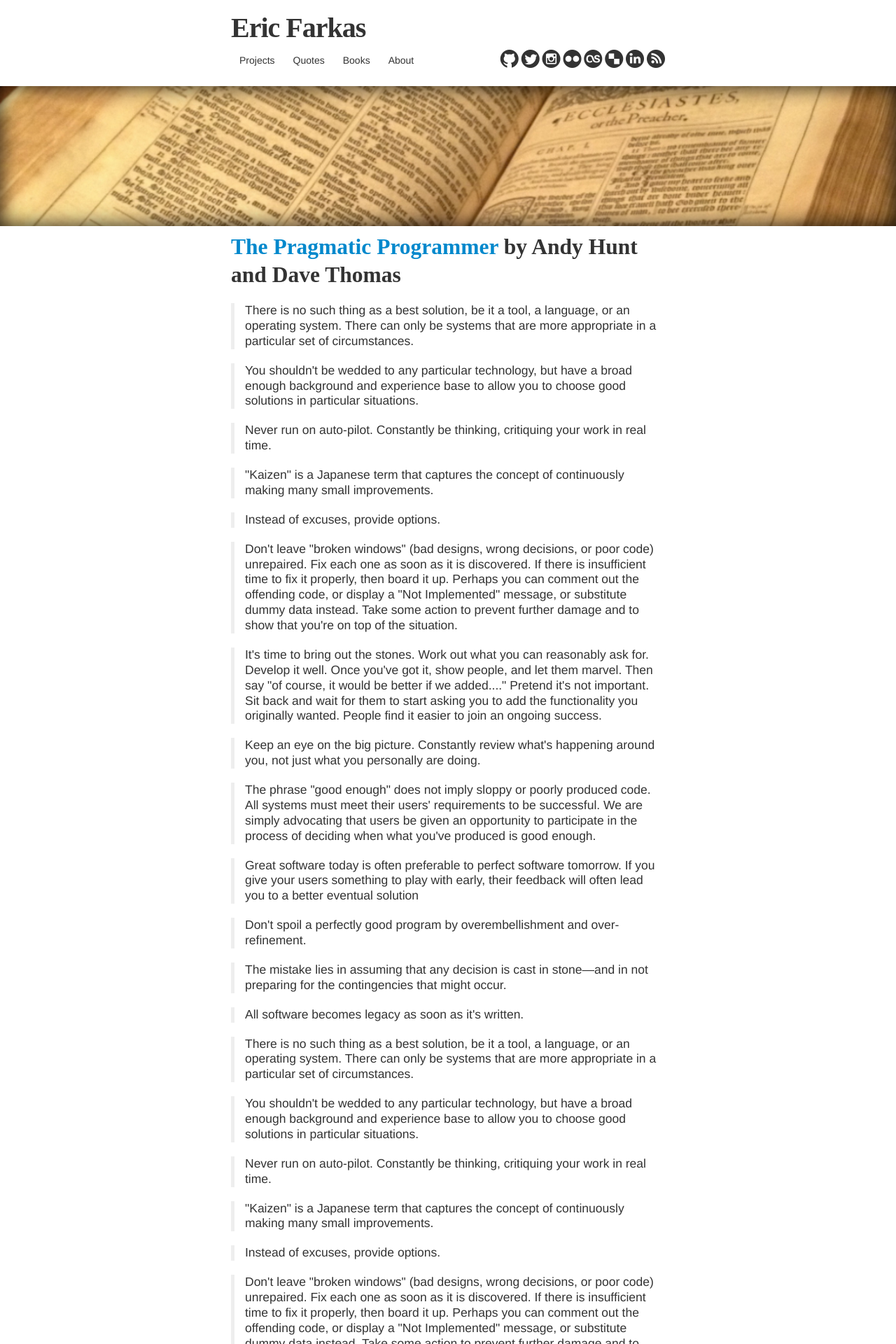
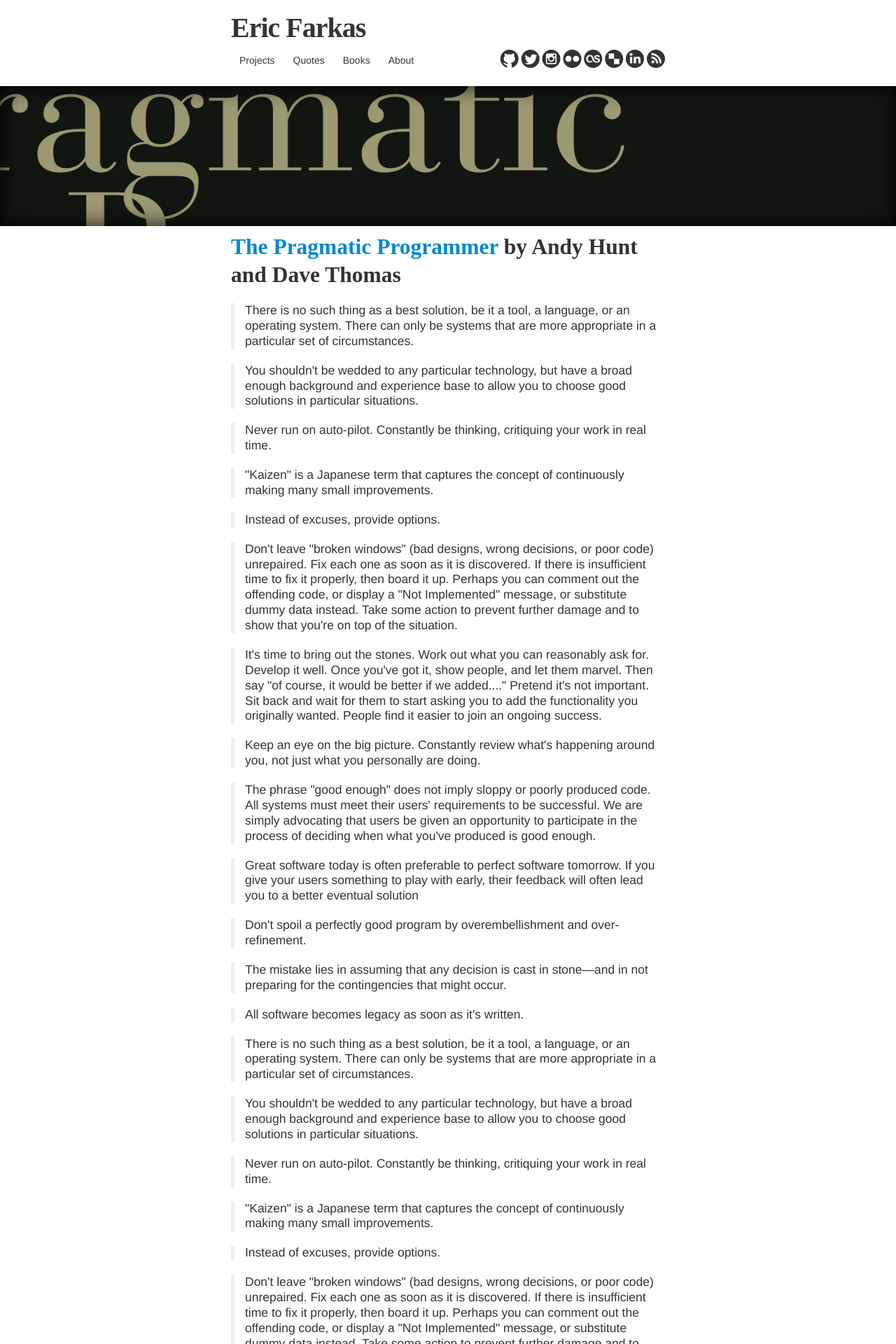
Before and after one commit to speric/speric.github.com, a Jekyll site: the page built from books/the-pragmatic-programmer.html, in a window 1280 px wide. Shown: the top 1920 px of the page at 70% size. Built offline with Jekyll 4.4.1, drawn with Linux system fonts in a browser that asks for light colours; some web fonts are replaced; Markdown is read by kramdown in place of the engine named in the settings; comment, search, counter and statistics services are not loaded.

Commit message:
Prag Prog header

```diff
--- a/books/the-pragmatic-programmer.html
+++ b/books/the-pragmatic-programmer.html
@@ -1,7 +1,7 @@
 ---
 layout: layout
 title: "Book Quotes - The Pragmatic Programmer | Eric Farkas"
-header_img: "quotes.jpg"
+header_img: "pragprog.jpg"
 ---
 
 <h2><a
```
Also changed, not shown: assets/images/headers/pragprog.jpg (added).
